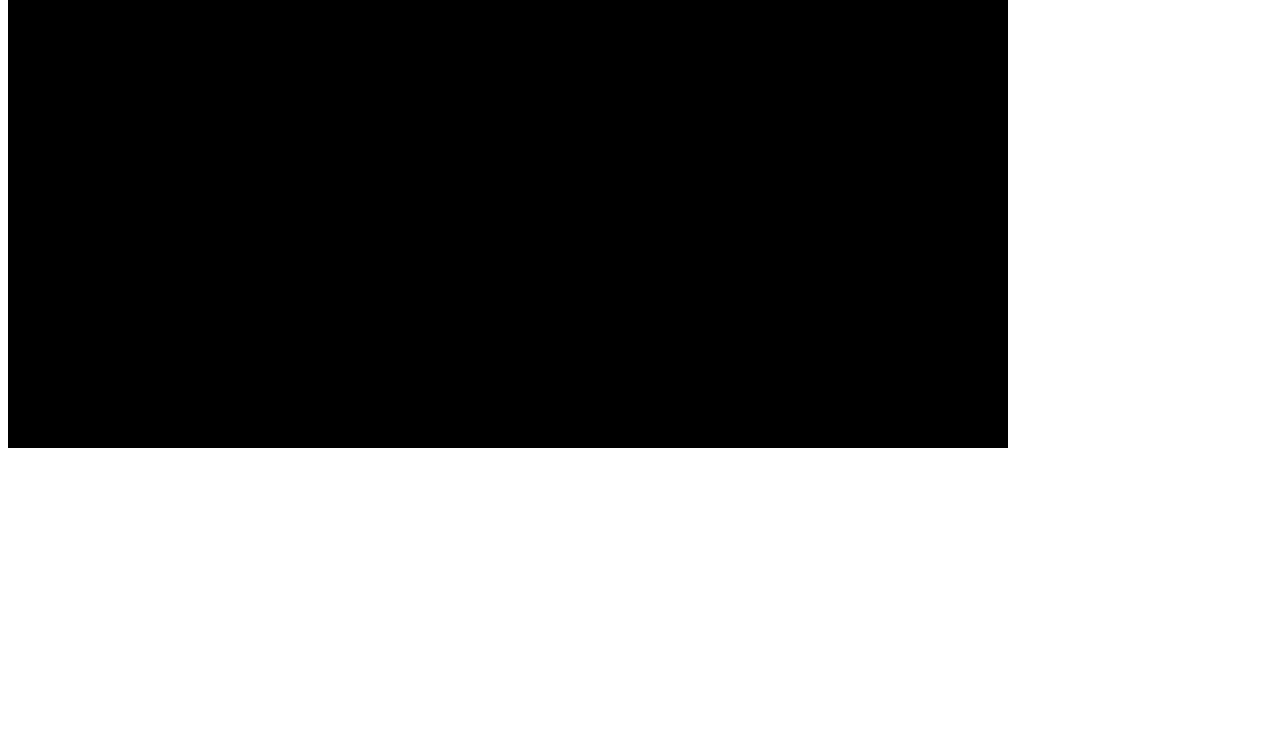
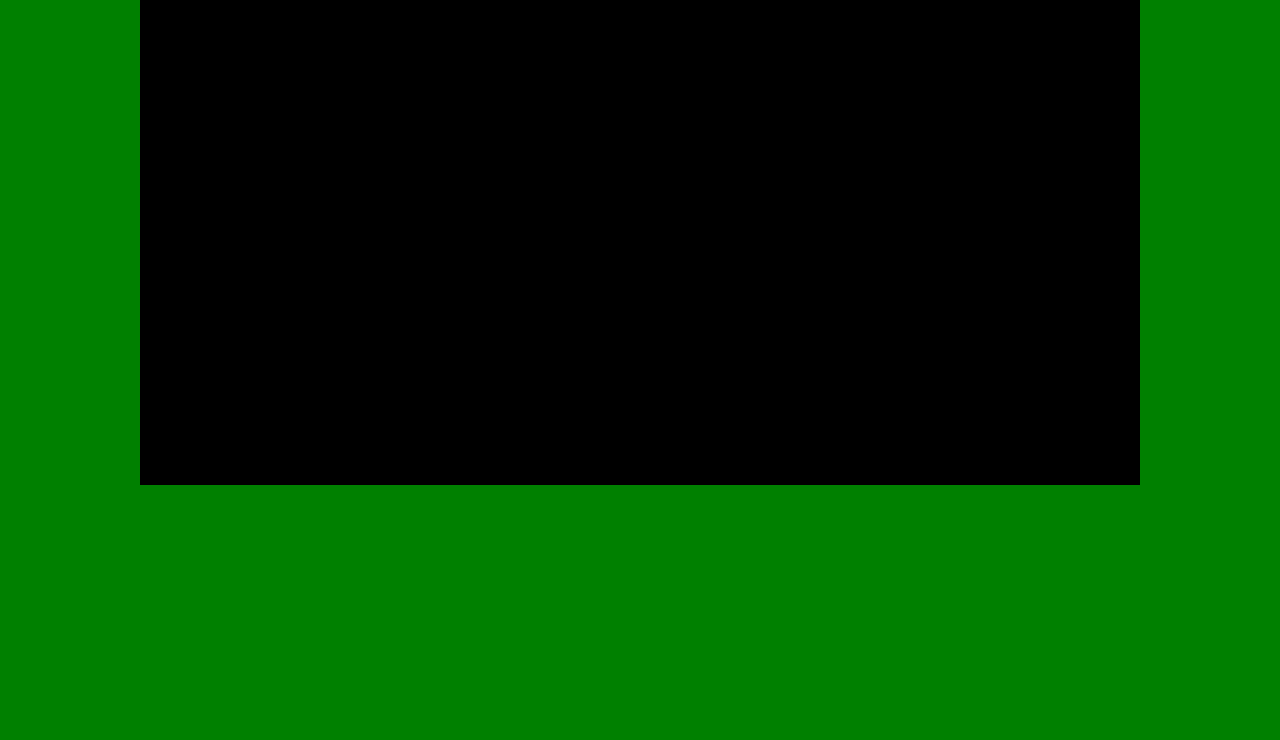
Before and after one commit to hoosierhobbyist/crank, a plain HTML site: page test.html in a window 1280 px wide. Shown: the part 60-800 px from the top of the page. Drawn offline with Linux system fonts and the light colour scheme.

Commit message:
initial implementation of Crank engine object

```diff
--- /dev/null
+++ b/src/engine.js
@@ -0,0 +1,167 @@
+//engine.js
+
+let Crank = new Emitter();
+
+(function(){
+  let ctx = null;
+  let canvas = null;
+  let timestamp = 0;
+  let frameRate = 30;
+  let isRunning = false;
+  let isDown = new Int8Array(new ArrayBuffer(128));
+  let KEYS = {
+      SHIFT: 16, CTRL: 17, ALT: 18,
+      ESC: 27, SPACE: 32, PGUP: 33,
+      PGDOWN: 34, END: 35, HOME: 36,
+      LEFT: 37, UP: 38, RIGHT: 39, DOWN: 40,
+      '0': 48, '1': 49, '2': 50, '3': 51, '4': 52,
+      '5': 53, '6': 54, '7': 55, '8': 56, '9': 57,
+      A: 65, B: 66, C: 67, D: 68, E: 69, F: 70,
+      G: 71, H: 72, I: 73, J: 74, K: 75, L: 76, M: 77,
+      N: 78, O: 79, P: 80, Q: 81, R: 82, S: 83,
+      T: 84, U: 85, V: 86, W: 87, X: 88, Y: 89, Z: 90
+  };//end KEYS
+  let masterUpdate = function(_timestamp){
+    if(isRunning){
+      if((_timestamp - timestamp) > (1000 / frameRate)){
+        Crank.clear();
+        Crank.emit('draw-background');
+        Crank.emit('update');
+        timestamp = _timestamp;
+      }//end if
+      requestAnimationFrame(masterUpdate);
+    }//end if
+  }//end masterUpdate
+
+  document.onkeyup = function(e){
+    e.preventDefault();
+    isDown[e.keyCode] = 0;
+  }//end onkeyup
+  document.onkeydown = function(e){
+    e.preventDefault();
+    isDown[e.keyCode] = 1;
+  }//end onkeydown
+  document.onreadystatechange = function(){
+    if(this.readyState === 'interactive'){
+      Crank.emit('init');
+    }//end if
+  }//end onreadystatechange
+
+  Crank.once('init', function(){
+    canvas = document.getElementById('crank');
+
+    if(canvas != null){
+      canvas.width = canvas.clientWidth;
+      canvas.height = canvas.clientHeight;
+      canvas.onmousemove = function(e){
+        this.mouseX = e.pageX;
+        this.mouseY = e.pageY;
+      }//end onmousemove
+
+      ctx = canvas.getContext('2d');
+      ctx.translate(canvas.width / 2, canvas.height / 2);
+
+      this.emit('draw-title-screen', ctx);
+    } else {
+      throw Error("cannot find canvas element #crank");
+    }//end if/else
+  });//end init
+
+  Object.defineProperties(Crank, {
+    left: {
+      enumerable: true,
+      get: function(){
+        return -canvas.width / 2;
+      }//end get
+    },//end left
+    right: {
+      enumerable: true,
+      get: function(){
+        return canvas.width / 2;
+      }//end get
+    },//end right
+    top: {
+      enumerable: true,
+      get: function(){
+        return canvas.height / 2;
+      }//end get
+    },//end top
+    bottom: {
+      enumerable: true,
+      get: function(){
+        return -canvas.height / 2;
+      }//end get
+    },//end bottom
+    mouse: {
+      enumerable: true,
+      get: function(){
+        let x = canvas.mouseX - canvas.offsetLeft - canvas.width / 2;
+        let y = -canvas.mouseY + canvas.offsetTop + canvas.height / 2;
+
+        return new Point(x, y);
+      }//end get
+    },//end mouse
+    isDown: {
+      enumerable: true,
+      value: function(key){
+        return !!isDown[KEYS[key.toUpperCase()]];
+      }//end value
+    },//end isDown
+    canvas: {
+      enumerable: true,
+      get: function(){
+        return canvas;
+      }//end get
+    },//end canvas
+    ctx: {
+      enumerable: true,
+      get: function(){
+        return ctx;
+      }//end get
+    },//end ctx
+    isRunning: {
+      enumerable: true,
+      get: function(){
+        return isRunning;
+      }//end get
+    },//end isRunning
+    frameRate: {
+      enumerable: true,
+      get: function(){
+        return frameRate;
+      },//end get
+      set: function(value){
+        if(value = parseFloat(value)){
+          if(value > 0){
+            frameRate = value;
+          }//end if
+        }//end if
+      }//end set
+    },//end frameRate
+    start: {
+      enumerable: true,
+      value: function(){
+        if(!isRunning){
+          this.emit('start');
+          isRunning = true;
+          requestAnimationFrame(masterUpdate);
+        }//end if
+      }//end value
+    },//end start
+    stop: {
+      enumerable: true,
+      value: function(){
+        if(isRunning){
+          this.emit('stop');
+          isRunning = false;
+        }//end if
+      }//end value
+    },//end stop
+    clear: {
+      enumerable: true,
+      value: function(){
+        ctx.clearRect(this.left, this.bottom, canvas.width, canvas.height);
+      }//end value
+    }//end clear
+  });//end defineProperties
+}).call();
--- a/test.css
+++ b/test.css
@@ -1,4 +1,18 @@
-#test{
+body{
+  background-color: green;
+}
+
+.flex-container{
+  display: flex;
+  justify-content: center;
+  flex-direction: column;
+}
+
+.flex-item{
+  margin: auto;
+}
+
+#crank{
   width: 1000px;
   height: 500px;
   background: black;
--- a/test.html
+++ b/test.html
@@ -8,16 +8,12 @@
     <script src="./src/geometry/line.js"></script>
     <script src="./src/geometry/circle.js"></script>
     <script src="./src/geometry/polygon.js"></script>
+    <script src="./src/engine.js"></script>
   </head>
   <body>
-    <canvas id="test">ERROR!</canvas>
-    <script type="text/javascript">
-      let canvas = document.getElementById('test');
-      let ctx = canvas.getContext('2d');
-
-      canvas.width = canvas.clientWidth;
-      canvas.height = canvas.clientHeight;
-      ctx.translate(canvas.width/2, canvas.height/2);
-    </script>
+    <div class='flex-container'>
+      <h1 class='flex-item'>Crank Gaming Engine</h1>
+      <canvas id='crank' class='flex-item'>ERROR!</canvas>
+    </div>
   </body>
 </html>
```
Also changed, not shown: 1 other file.
